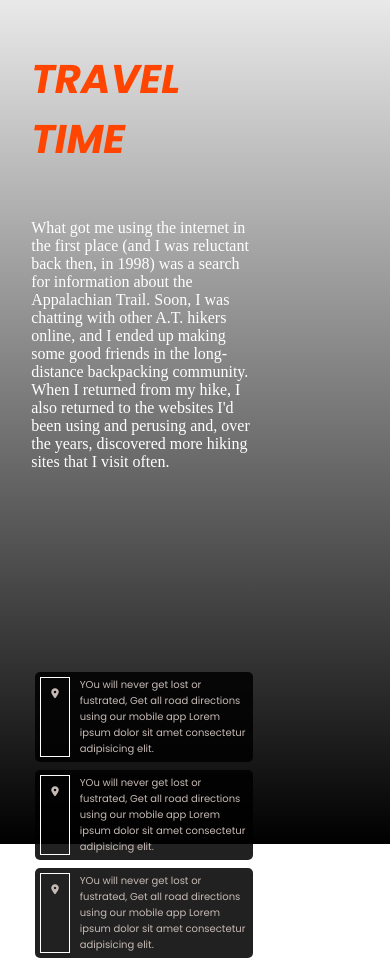
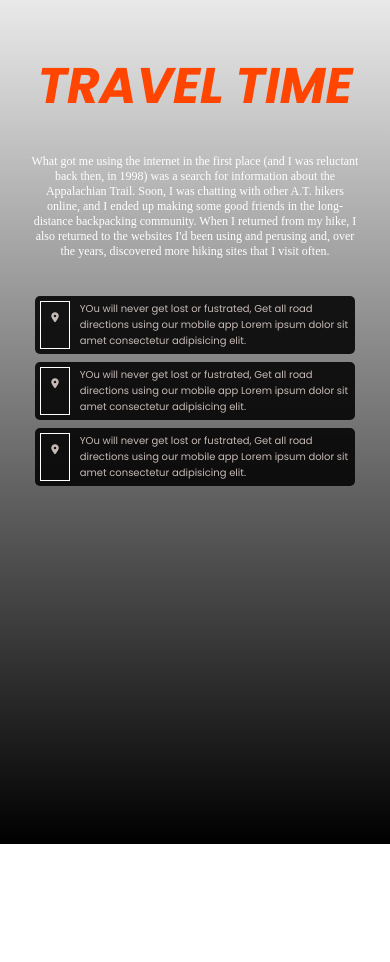
Before and after one commit to Gmarvis/travel-time, a plain HTML site: page index.html in a window 390 px wide. After the commit the page ends 844 px from the top, so only its background shows below. Drawn offline with Linux system fonts and the light colour scheme.

Commit message:
new responsiveness edit

```diff
--- a/assets/styles/styles.css
+++ b/assets/styles/styles.css
@@ -32,7 +32,7 @@ body{
 }
 
 .text p{
-    max-width: 500px;
+    /* max-width: 500px; */
 
 }
 
@@ -47,9 +47,11 @@ body{
 
 .description{
     margin-top:10% ;
-    margin-bottom: 10px;
-    display: grid;
-    grid-template-columns: auto auto auto;
+    /* margin-bottom: 10px; */
+    /* display: grid;
+    grid-template-columns: auto auto auto; */
+    display: flex;
+    -ms-flex-direction: column;
 
 }
 
@@ -72,27 +74,33 @@ body{
 }
 
 
-@media screen and (max-width: 9000px){
+@media screen and (max-width: 770px){
     .text h1{
         text-transform: uppercase;
+        text-align: center;
         font-family: poppins;
         font-style: italic;
-        font-size: 40px;
+        font-size: 50px;
         color:orangered;
-        margin-bottom: 50px;
+        margin-bottom: 30px;
+
+    }
+    .text p{
+        display: ;
+        font-size: 12px;
+        text-align: center;
+    }
+
+    .text{
 
     }
 
-    .text{
-        max-width: 69%;
-    }
-
     .description{
-        margin-top:60% ;
+        margin-top:10% ;
         margin-bottom: 10px;
         display: flex;
         flex-direction: column;
-        max-width: 69%;
+        font-size: 12px;
 
 
 }
```
